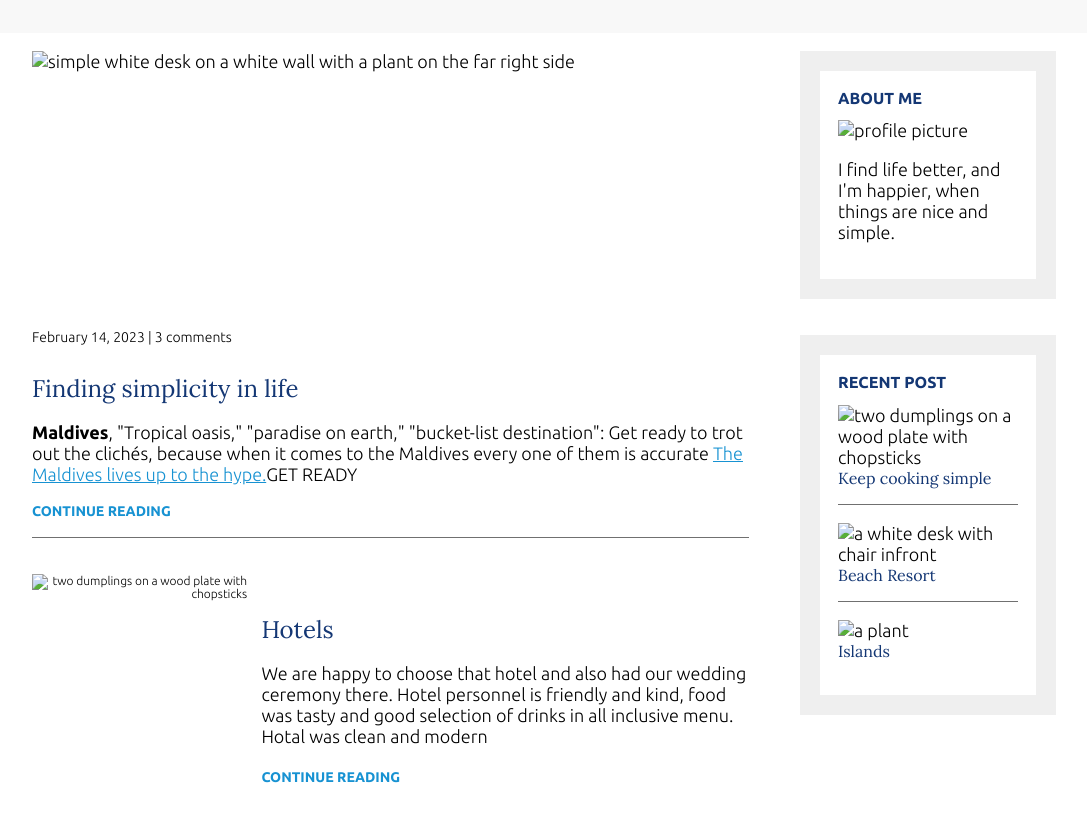
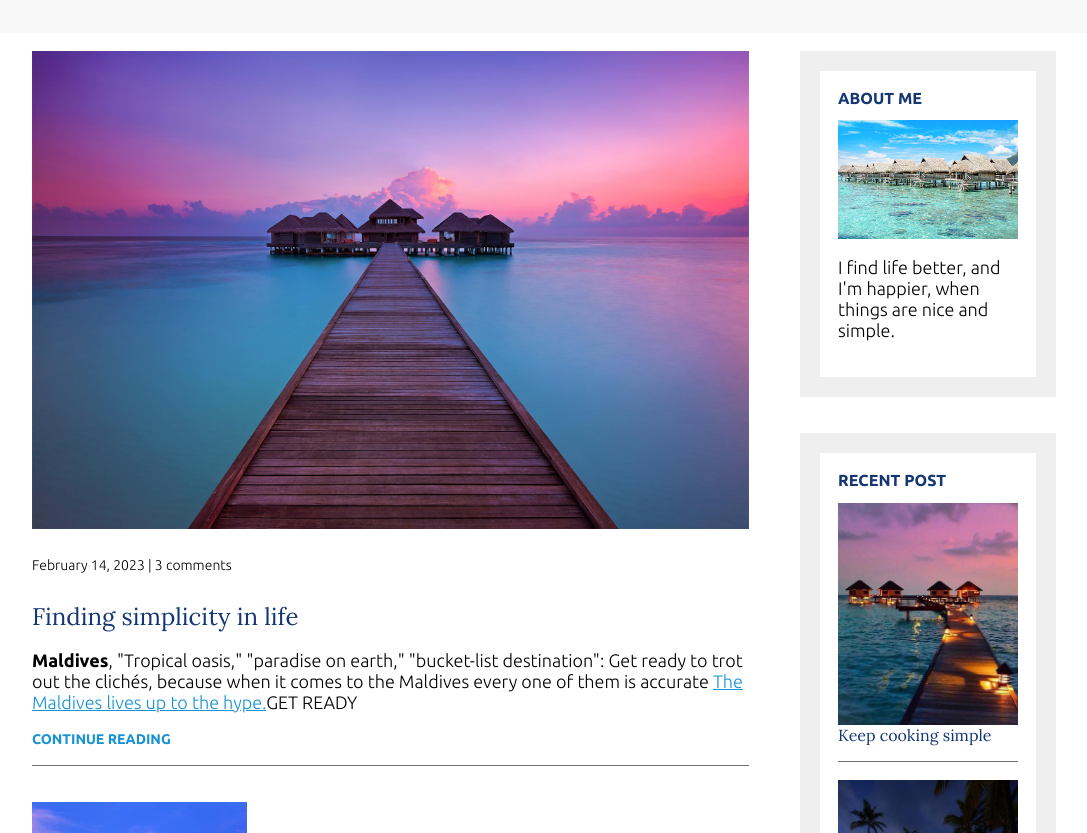
Before and after one commit to Rahul01-15/Maldives-blog, a plain HTML site: page index.html in a window 1280 px wide. Shown: the part 96-929 px from the top of the page, without its empty margins (96-1183 px from the left). Drawn offline with Linux system fonts and the light colour scheme.

Commit message:
Update index.html

```diff
--- a/index.html
+++ b/index.html
@@ -29,7 +29,7 @@
 
             <article class="article-featured">
                 <h2 class="article-title">Finding simplicity in life</h2>
-                <img src="img/profile.jpg" alt="simple white desk on a white wall with a plant on the far right side" class="article-image">
+                <img src="profile.jpg" alt="simple white desk on a white wall with a plant on the far right side" class="article-image">
                 <p class="article-info">February 14, 2023 | 3 comments</p>
                 <p class="article-body"><strong>Maldives</strong>, "Tropical oasis," "paradise on earth," "bucket-list destination": Get ready to trot out the clichés, because when it comes to the Maldives every one of them is accurate <a href="#">The Maldives lives up to the hype.</a>GET READY</p>
                 <a href="#" class="article-read-more">CONTINUE READING</a>
@@ -41,7 +41,7 @@
                     <a href="#" class="article-read-more">CONTINUE READING</a>
                 </div>
                 <div class="article-recent-secondary">
-                    <img src="img/img1.jpg" alt="two dumplings on a wood plate with chopsticks" class="article-image">
+                    <img src="img1.jpg" alt="two dumplings on a wood plate with chopsticks" class="article-image">
                     <p class="article-body">February 14, 2023 | 3 comments</p>
                 </div>
             </article>
@@ -52,7 +52,7 @@
                     <a href="#" class="article-read-more">CONTINUE READING</a>
                 </div>
                 <div class="article-recent-secondary">
-                    <img src="img/img2.jpg" alt="a white desk with chair infront" class="article-image">
+                    <img src="img2.jpg" alt="a white desk with chair infront" class="article-image">
                     <p class="article-body">February 14, 2023 | 3 comments</p>
                 </div>
             </article>
@@ -63,7 +63,7 @@
                     <a href="#" class="article-read-more">CONTINUE READING</a>
                 </div>
                 <div class="article-recent-secondary">
-                    <img src="img/img3.jpg" alt="a plant" class="article-image">
+                    <img src="img3.jpg" alt="a plant" class="article-image">
                     <p class="article-body">February 14, 2023 | 3 comments</p>
                 </div>
             </article>
@@ -72,22 +72,22 @@
         <aside class="sidebar">
             <div class="sidebar-widget">
                 <h2 class="widget-title">ABOUT ME</h2>
-                <img src="img/img4.jpg" alt="profile picture" class="widget-image">
+                <img src="img4.jpg" alt="profile picture" class="widget-image">
                 <p class="widget-body">I find life better, and I'm happier, when things are nice and simple.</p>
             </div>
             <div class="sidebar-widget">
                 <h2 class="widget-title">RECENT POST</h2>
                 <div class="widget-recent-post">
                     <h3 class="widget-recent-post-title">Keep cooking simple</h3>
-                    <img src="img/img5.jpg" alt="two dumplings on a wood plate with chopsticks" class="widget-image">
+                    <img src="img5.jpg" alt="two dumplings on a wood plate with chopsticks" class="widget-image">
                 </div>
                 <div class="widget-recent-post">
                     <h3 class="widget-recent-post-title">Beach Resort</h3>
-                    <img src="img/img6.jpg" alt="a white desk with chair infront" class="widget-image">
+                    <img src="img6.jpg" alt="a white desk with chair infront" class="widget-image">
                 </div>
                 <div class="widget-recent-post">
                     <h3 class="widget-recent-post-title">Islands</h3>
-                    <img src="img/img7.jpg" alt="a plant" class="widget-image">
+                    <img src="img7.jpg" alt="a plant" class="widget-image">
                 </div>
             </div>
         </aside>
```
